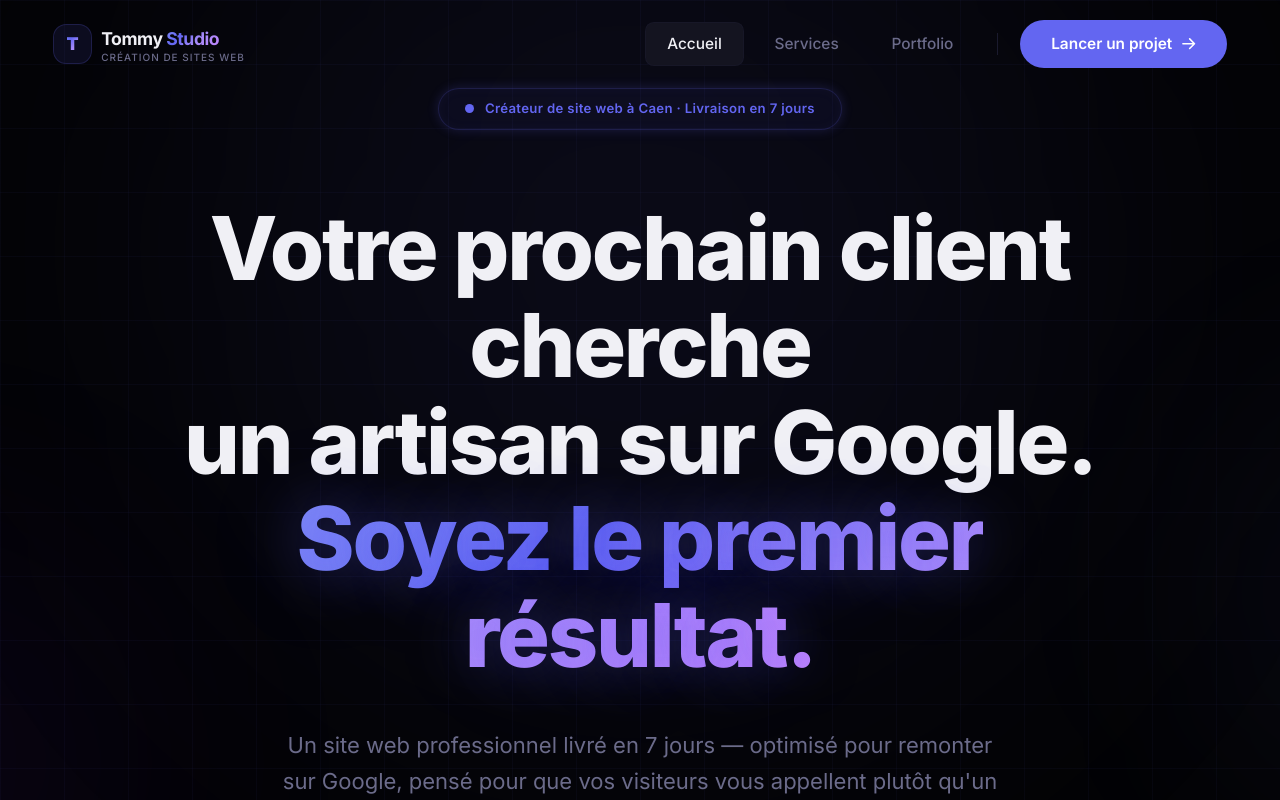
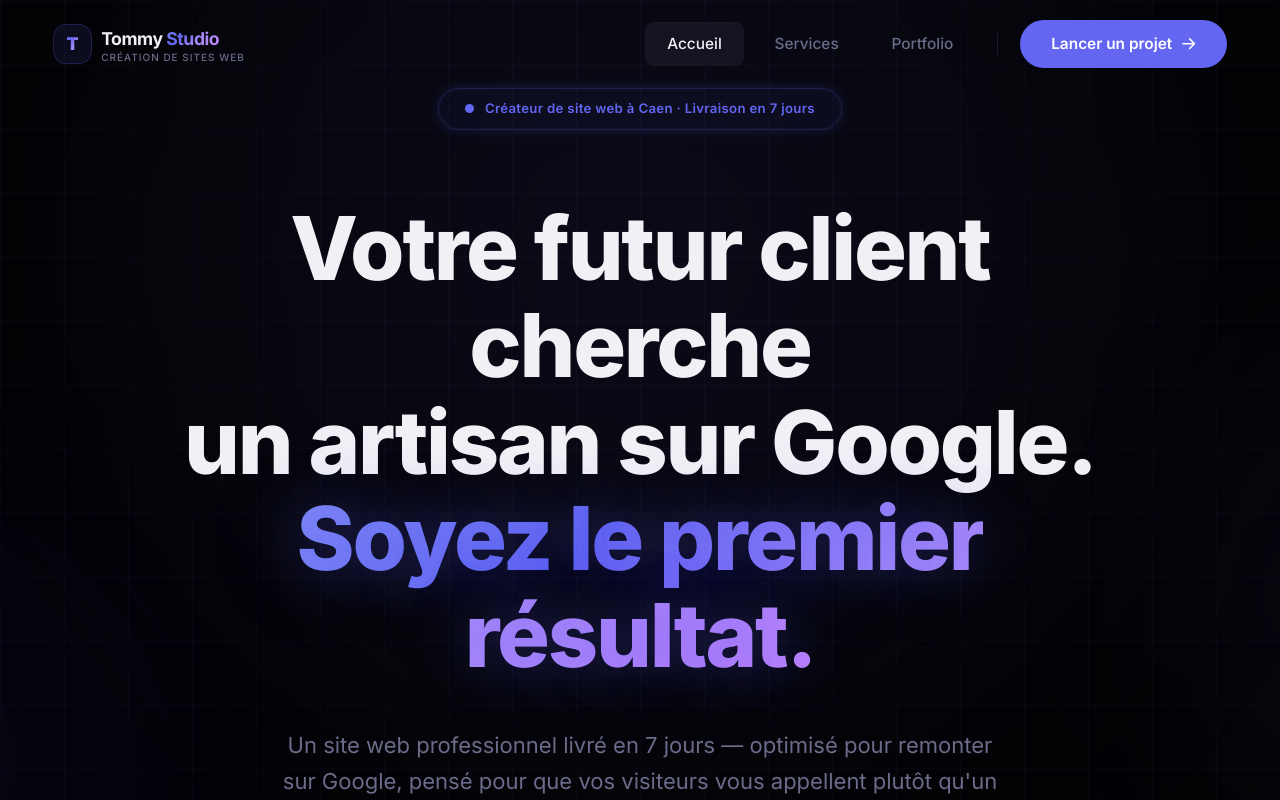
Before and after one commit to thoomaslef/Tommy-studio, a Next.js app: page / in a window 1280 px wide. Shown: the top 800 px of the page. Built offline with nearby package versions, Linux system fonts and the light colour scheme.

Commit message:
Test: modification du titre de la page d'accueil
Co-Authored-By: Claude Sonnet 5.5 <noreply@anthropic.com>
Claude-Session: https://claude.ai/code/session_01YMUx6AxujfY1Pcht94xV6D

```diff
--- a/src/app/page.tsx
+++ b/src/app/page.tsx
@@ -149,7 +149,7 @@ export default function Home() {
               transition={{ duration: 0.7, delay: 0.1 }}
               className="mt-8 text-[2.5rem] font-extrabold tracking-tight leading-[1.1] text-foreground sm:text-6xl lg:text-7xl xl:text-[5rem]"
             >
-              Votre prochain client cherche
+              Votre futur client cherche
               <br />
               un artisan sur Google.
               <br />
```
